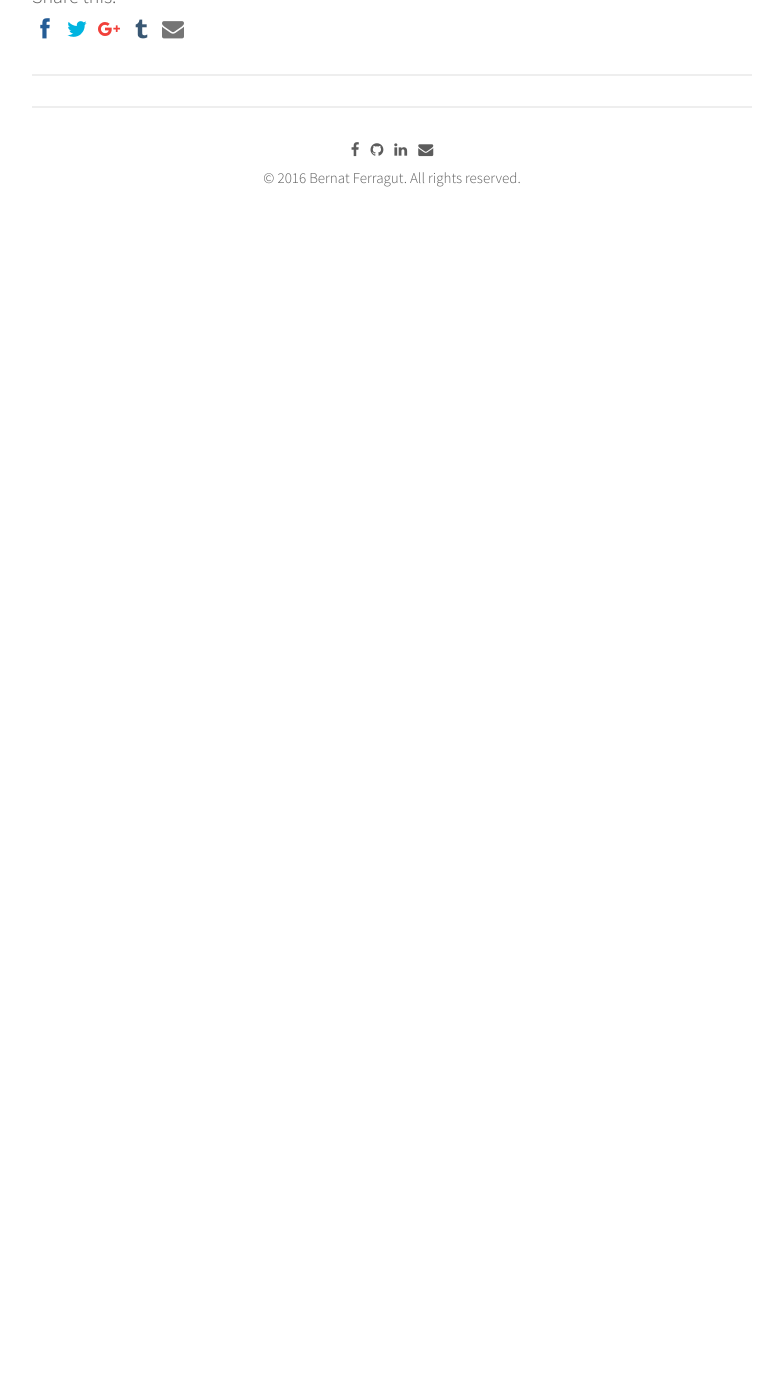
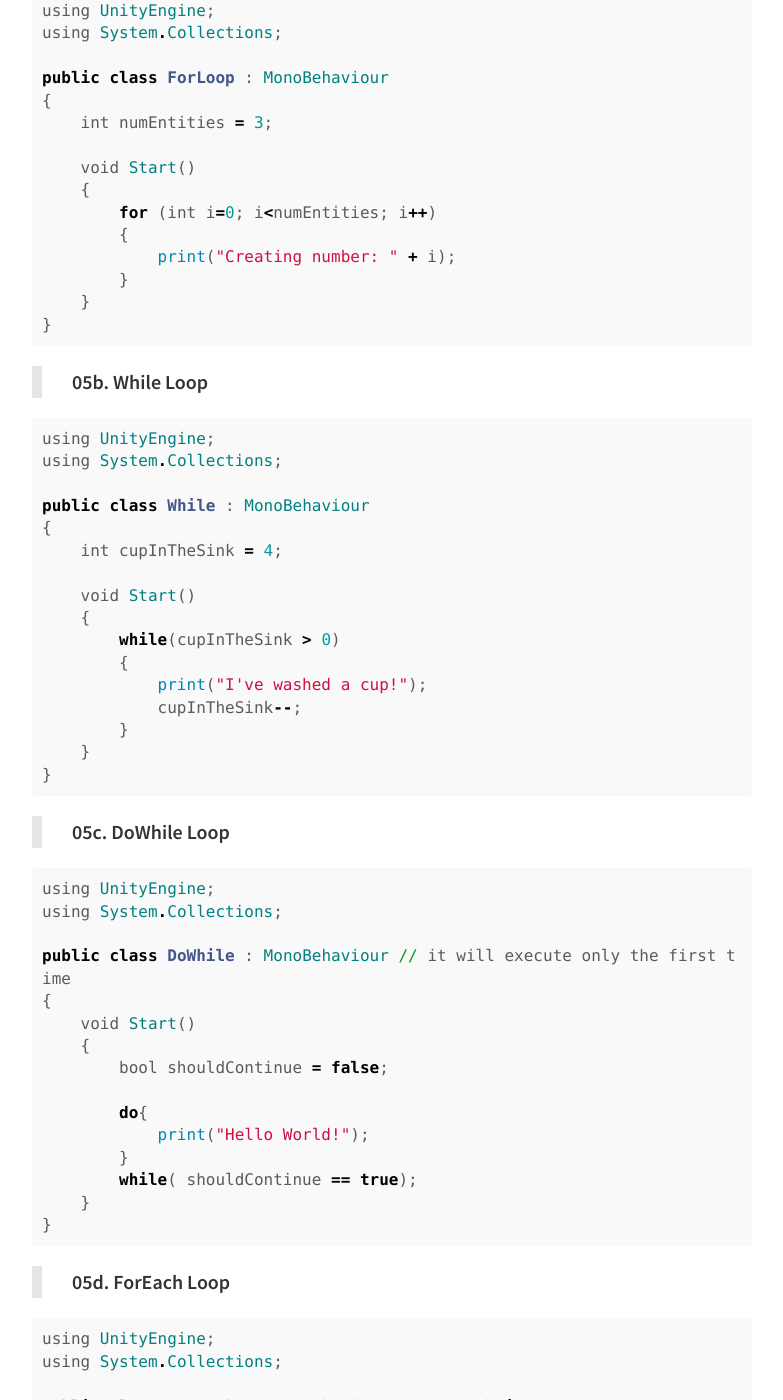
Before and after one commit to bernatferragut/FutureWeb-blog, a Jekyll site: the page built from _posts/30-11-16-VR-Scripting in Unity.md, in a window 1280 px wide and 1400 px high, scrolled down 2744 px. Shown: the whole window, without its empty margins (248-1031 px from the left). Built offline with Jekyll 4.4.1, drawn with Linux system fonts in a browser that asks for light colours; nearby versions of some CDN libraries; comment, search, counter and statistics services are not loaded; before the commit the page ends 3034 px from its top, so only the background shows below that; some of the changed text lies outside the part shown.

Commit message:
Update 30-11-16-VR-Scripting in Unity.md
The 4 different Loops in c#

````diff
--- a/_posts/30-11-16-VR-Scripting in Unity.md
+++ b/_posts/30-11-16-VR-Scripting in Unity.md
@@ -117,3 +117,88 @@ public class IfStatements : MonoBehaviour
     }
 }
 ```
+
+> **05a. For Loop**
+
+```ruby
+using UnityEngine;
+using System.Collections;
+
+public class ForLoop : MonoBehaviour
+{
+    int numEntities = 3;
+
+    void Start()
+    {
+        for (int i=0; i<numEntities; i++)
+        {
+            print("Creating number: " + i);
+        }
+    }
+}
+```
+
+> **05b. While Loop**
+
+```ruby
+using UnityEngine;
+using System.Collections;
+
+public class While : MonoBehaviour
+{
+    int cupInTheSink = 4;
+
+    void Start()
+    {
+        while(cupInTheSink > 0)
+        {
+            print("I've washed a cup!");
+            cupInTheSink--;
+        }
+    }
+}
+```
+
+> **05c. DoWhile Loop**
+
+```ruby
+using UnityEngine;
+using System.Collections;
+
+public class DoWhile : MonoBehaviour // it will execute only the first time
+{
+    void Start()
+    {
+        bool shouldContinue = false;
+
+        do{
+            print("Hello World!");
+        }
+        while( shouldContinue == true);
+    }
+}
+```
+
+> **05d. ForEach Loop**
+
+```ruby
+using UnityEngine;
+using System.Collections;
+
+public class Foreach : MonoBehaviour // Foreach in
+{
+    void Start()
+    {
+        string[] strings = new string[3];
+
+        string[0] = "First string";
+        string[1] = "Second string";
+        string[2] = "Third string";
+
+        Foreach(string item in string)
+        {
+            print("item");
+        }
+    }
+}
+```
````
